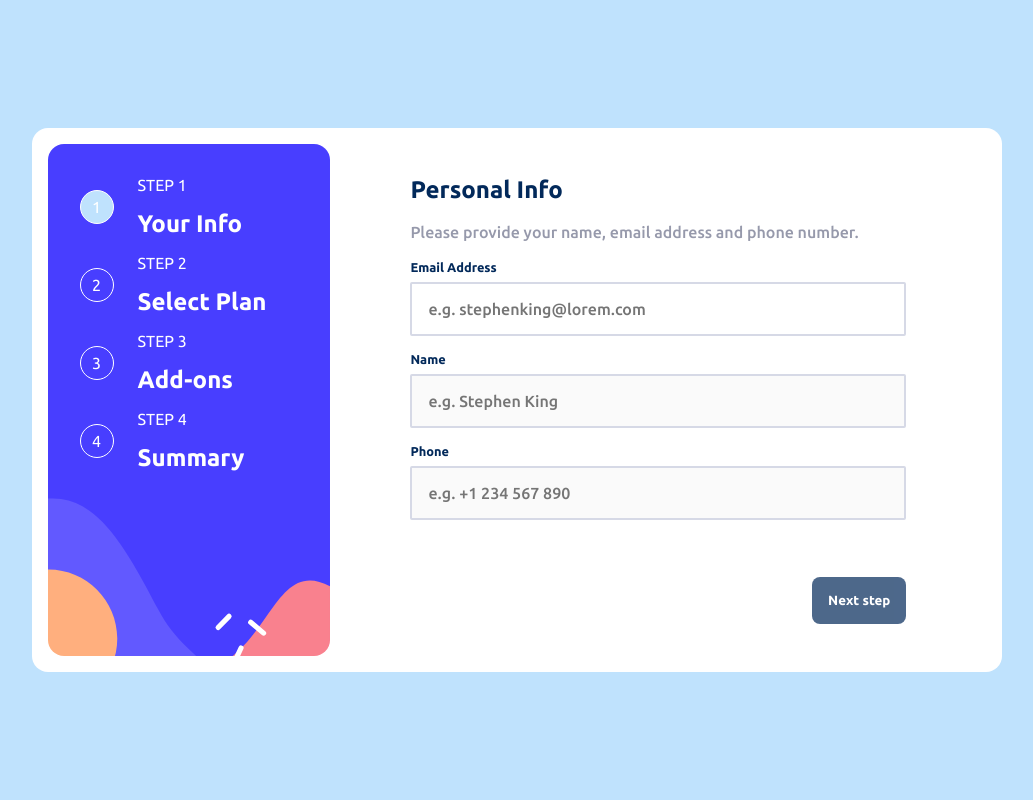
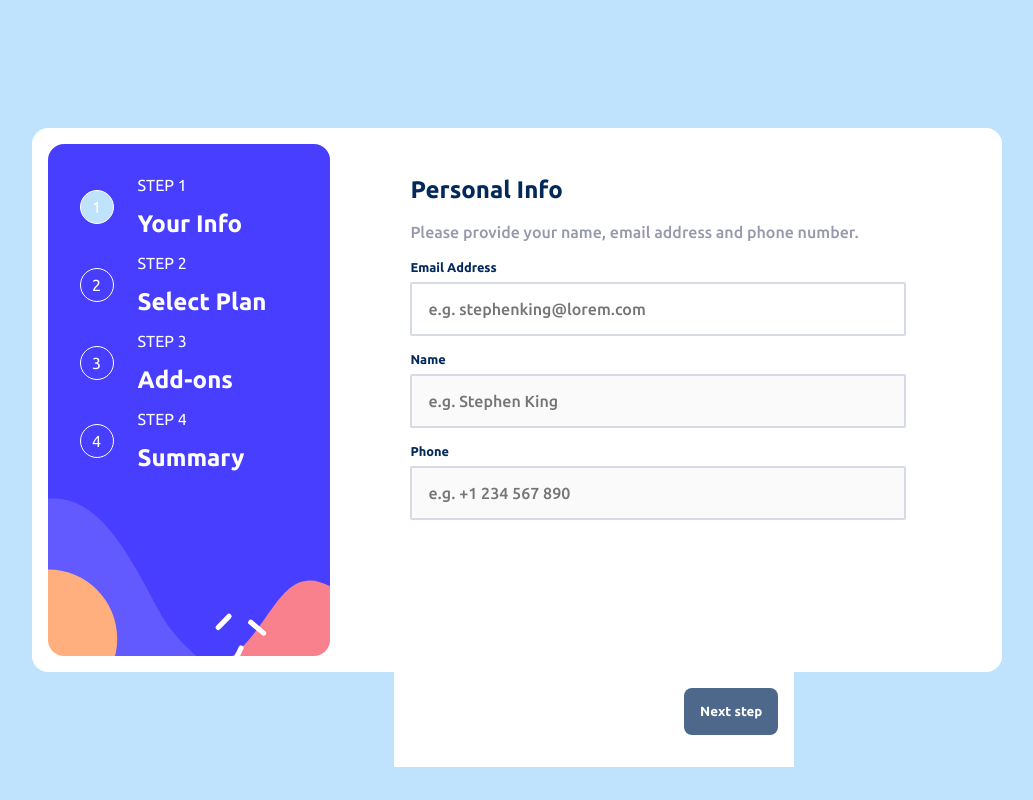
Before and after one commit to huyphan2210/multi-step_form, an Angular app in the folder multi-step_form.client/: page / in a window 1280 px wide. Shown: the whole page, without its empty margins (123-1156 px from the left). Built offline with nearby package versions, Linux system fonts and the light colour scheme.

Commit message:
Update form

```diff
--- a/multi-step_form.client/src/components/Form/form.component.html
+++ b/multi-step_form.client/src/components/Form/form.component.html
@@ -5,6 +5,6 @@
   />
   <plan-content *ngSwitchCase="step.SelectPlan" [form]="form" />
   <add-on-content *ngSwitchCase="step.SelectAddOn" [form]="form" />
-  <confirm-content *ngSwitchCase="step.Confirm" />
+  <confirm-content *ngSwitchCase="step.Confirm" [form]="form" />
   <thank-you-content *ngSwitchCase="step.ThankYou" />
 </form>
--- a/multi-step_form.client/src/components/Form/form.component.scss
+++ b/multi-step_form.client/src/components/Form/form.component.scss
@@ -1,5 +1,6 @@
 :host {
   display: block;
+  height: 100%;
   padding-inline: 1rem;
   transform: translateY(-4rem);
 
@@ -7,6 +8,7 @@
     background-color: white;
     padding: 2rem 1rem;
     border-radius: var(--border-radius);
+    height: calc(100% - 4rem);
   }
 }
 
```
Also changed, not shown: multi-step_form.client/src/components/Form/form.module.ts (+3 -6 lines).
